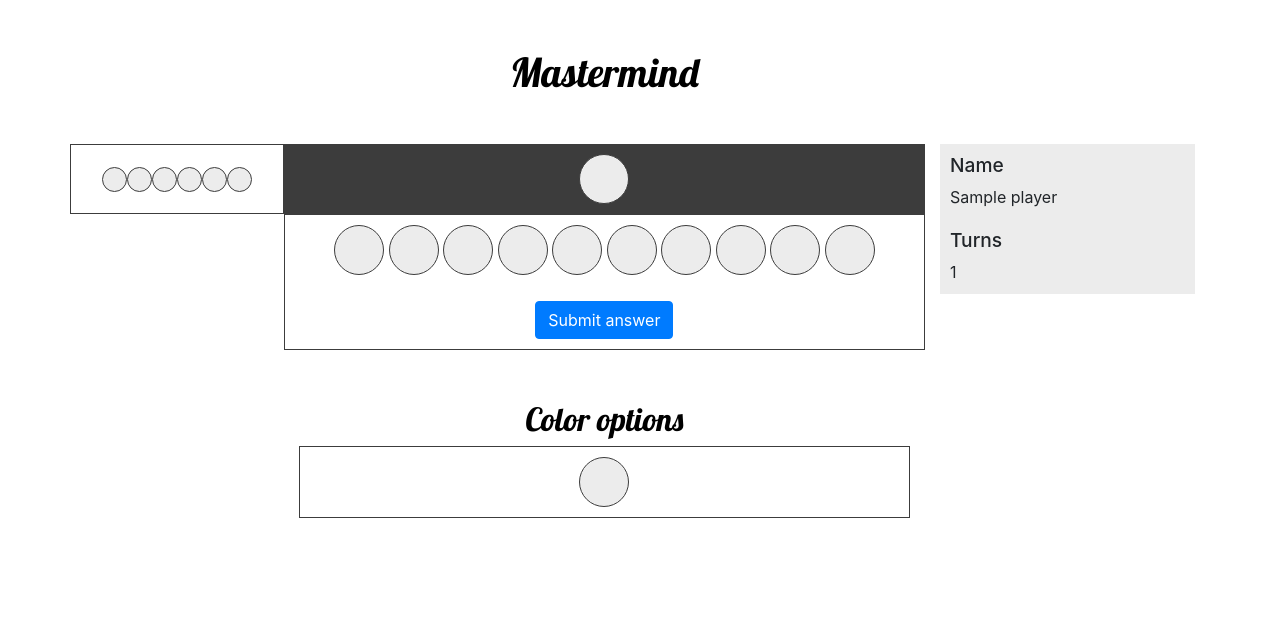
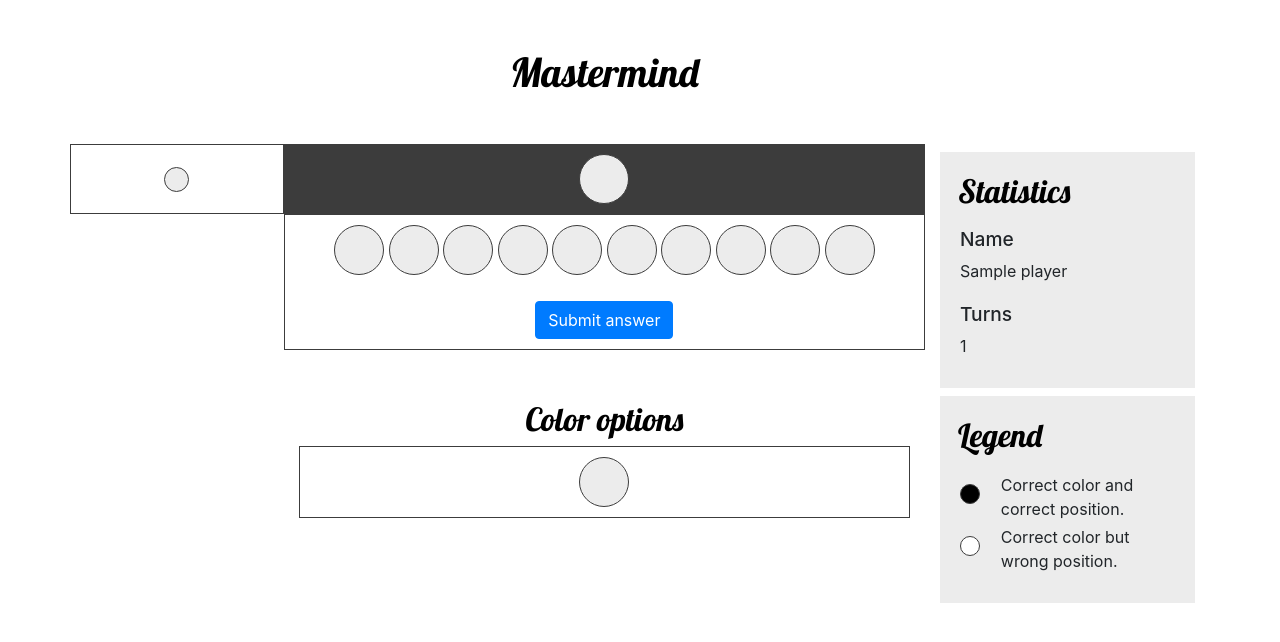
Before and after one commit to tjeufoolen/FLASK_Mastermind, a Flask app: template templates/game.html in a window 1280 px wide. Shown: the top 642 px of the page. Run offline with Flask 2, Linux system fonts and the light colour scheme; the template is opened without the code that fills it: most values are stand-ins (such as "Sample title", 1, 10 or a date in 2020); parts of the project's set-up code (start-up, migrations or seed data) failed here and were passed over; some libraries are stand-ins or nearby versions.

Commit message:
Inbetween

```diff
--- a/app.py
+++ b/app.py
@@ -32,26 +32,44 @@ def game(id):
     if not g:
         abort(404)
 
+    # Redirect back to home if already completed
+    if g.completed_at:
+        return redirect(url_for('home'))
+
     if request.method == 'POST':
+
+        # Validate input
         code_guessed = [string for string in request.form.getlist('answer[]') if string != "" and string in g.color_options]
-
         if len(code_guessed) == g.amount_of_positions:
             turn = GameTurn(game_id=id, code_guessed=code_guessed)
             db.create_game_turn(turn)
 
-        return redirect(url_for('game', id=g.id))
+            # Check if player won
+            if turn.code_guessed == g.code:
+                db.set_game_completed(g.id)
+                return redirect(url_for('win', id=g.id))
+
+            return redirect(url_for('game', id=g.id))
 
     return render_template('game.html', game=g, cheatmode=settings.CHEAT_MODE)
 
 
-@app.route('/win')
-def win():
-    return render_template('win.html')
+@app.route('/win/<id>', methods=["GET"])
+def win(id):
+    g = db.get_game(id)
+
+    if not g or not g.completed_at:
+        abort(404)
+
+    return render_template('win.html', game=g)
 
 
 @app.route('/leaderboard')
 def leaderboard():
-    return render_template('leaderboard.html')
+    top_games = db.get_top_games()
+    top_players = db.get_top_players()
+
+    return render_template('leaderboard.html', games=top_games, players=top_players)
 
 
 @app.errorhandler(404)
--- a/static/css/style.css
+++ b/static/css/style.css
@@ -10,6 +10,8 @@ html {
     --pink-color: #fe70f9;
     --purple-color: #821eb5;
     --brown-color: #673d2b;
+    --white-color: #ffffff;
+    --black-color: #000000;
 
     --default-bg: #ececec;
     --border-color: #3c3c3c;
@@ -48,6 +50,8 @@ h1:hover,h2:hover,.h1:hover,.h2:hover {
 .bg-pink { background: var(--pink-color) !important; }
 .bg-purple { background: var(--purple-color) !important; }
 .bg-brown { background: var(--brown-color) !important; }
+.bg-black { background: var(--black-color) !important; }
+.bg-white { background: var(--white-color) !important; }
 
 
 /*
@@ -60,6 +64,10 @@ h1:hover,h2:hover,.h1:hover,.h2:hover {
     width: 50px;
     height: 50px;
     border-radius: 50px;
+}
+.game .input-pin.input-pin-small {
+    width: 20px;
+    height: 20px;
 }
 .game .input-pin.hovered {
     background-color: blue;
@@ -120,19 +128,16 @@ h1:hover,h2:hover,.h1:hover,.h2:hover {
     border: 1px solid var(--border-color);
 }
 
-/* Ingame statistic */
-.game .ingame-stats {
+/* Ingame sidebar */
+.game .ingame-sidebar {
     background: var(--default-bg);
+    padding: 20px 10px;
 }
-.game .ingame-stats .ingame-statistic {
+.game .ingame-sidebar .ingame-sidebar-container {
     padding: var(--default-spacing);
 }
-.game .ingame-stats .ingame-statistic h3 {
+.game .ingame-sidebar .ingame-sidebar-container h3 {
     font-size: 1.2rem;
-}
-.game .ingame-statistic.cheatmode .input-pin {
-    width: 20px;
-    height: 20px;
 }
 
 
--- a/templates/game.html
+++ b/templates/game.html
@@ -24,12 +24,9 @@
                     {% for turn in game.turns %}
                         <div class="row turn">
                             <div class="col-3 turn-feedback-pins">
-                            <div class="input-pin"></div>
-                            <div class="input-pin"></div>
-                            <div class="input-pin"></div>
-                            <div class="input-pin"></div>
-                            <div class="input-pin"></div>
-                            <div class="input-pin"></div>
+                                {% for color in turn.get_feedback_pins(game.code) %}
+                                    <div class="input-pin bg-{{ color }}"></div>
+                                {% endfor %}
                             </div>
                             <div class="col-9 turn-answer-pins">
                                 {% for color in turn.code_guessed %}
@@ -75,25 +72,52 @@
             </div>
 
             <div class="col-3">
-                <div class="ingame-stats">
-                    <div class="ingame-statistic">
+                {% if cheatmode %}
+                    <div class="ingame-sidebar mb-2">
+                        <h2 class="ml-2">Cheatmode</h2>
+
+                        <div class="ingame-sidebar-container">
+                            {% for color in game.code %}
+                                <div class="input-pin input-pin-small bg-{{ color }}"></div>
+                            {% endfor %}
+                        </div>
+                    </div>
+                {% endif %}
+
+                <div class="ingame-sidebar my-2">
+                    <h2 class="ml-2">Statistics</h2>
+
+                    <div class="ingame-sidebar-container">
                         <h3>Name</h3>
                         <span>{{ game.player.name }}</span>
                     </div>
-                    <div class="ingame-statistic">
+                    <div class="ingame-sidebar-container">
                         <h3>Turns</h3>
                         <span>{{ game.turns|length }}</span>
                     </div>
+                </div>
 
-                    {% if cheatmode %}
-                        <div class="ingame-statistic cheatmode">
-                            <h3>Code</h3>
+                <div class="ingame-sidebar my-2">
+                    <h2 class="ml-2">Legend</h2>
 
-                            {% for color in game.code %}
-                                <div class="input-pin bg-{{ color }}"></div>
-                            {% endfor %}
+                    <div class="ingame-sidebar-container">
+                        <div class="row align-items-center">
+                            <div class="col-2">
+                                <div class="input-pin input-pin-small bg-black"></div>
                             </div>
-                    {% endif %}
+                            <div class="col-10">
+                                <span>Correct color and correct position.</span>
+                            </div>
+                        </div>
+                        <div class="row align-items-center mt-1">
+                            <div class="col-2">
+                                <div class="input-pin input-pin-small bg-white"></div>
+                            </div>
+                            <div class="col-10">
+                                <span>Correct color but wrong position.</span>
+                            </div>
+                        </div>
+                    </div>
                 </div>
             </div>
         </div>
--- a/templates/layouts/base.html
+++ b/templates/layouts/base.html
@@ -19,7 +19,11 @@
 </head>
 <body class="home">
     <header>
-        {% block header %}{% endblock %}
+        {% block header %}
+            <div class="container text-center py-5">
+                <a class="h1" href="/">Mastermind</a>
+            </div>
+        {% endblock %}
     </header>
 
     <main>
```
Also changed, not shown: database/database.py (+65 -4 lines), models/game_turn.py (+24 -0 lines), templates/index.html (+14 -0 lines), templates/leaderboard.html (+55 -6 lines), templates/win.html (+3 -9 lines). Lines whose indentation alone changed are shown as unchanged.
